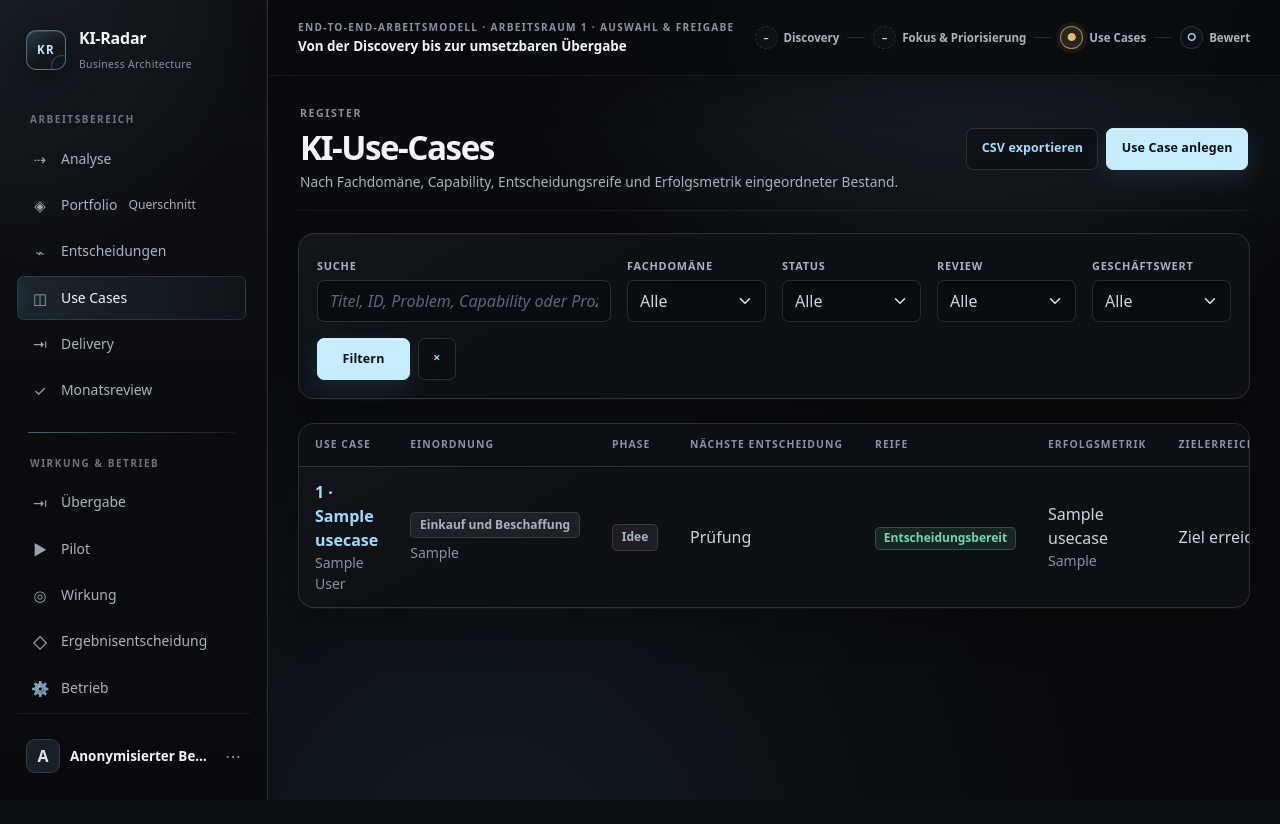
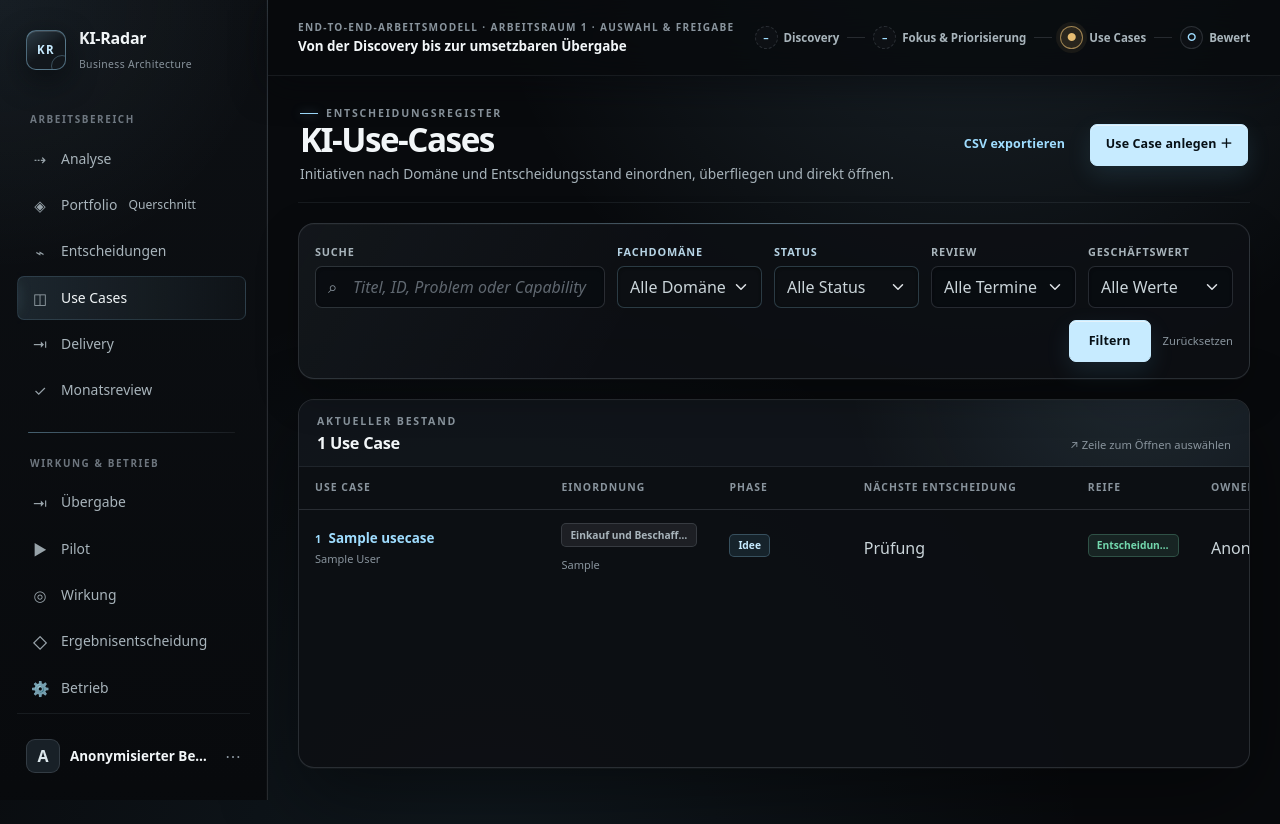
Before and after one commit to Satte882/KI-UseCase-Radar, a Django app: page /use-cases/ in a window 1280 px wide. Before the commit the page ends 800 px from the top, so only its background shows below. Run offline with Django 5.2, Linux system fonts and the light colour scheme; a user stored in the database is signed in; tables that the repository leaves empty hold one stand-in row (values such as "Sample post"); parts of the project's set-up code (start-up, migrations or seed data) failed here and were passed over.

Commit message:
Apply UI vNext across the application

```diff
--- a/templates/use_cases/list.html
+++ b/templates/use_cases/list.html
@@ -1,38 +1,114 @@
 {% extends "base.html" %}
+{% load static %}
 {% block title %}Use Cases – KI-Radar{% endblock %}
+{% block content_class %}use-case-register-page{% endblock %}
 {% block content %}
-<div class="page-header">
-  <div><div class="eyebrow mb-2">Register</div><h1 class="page-title">KI-Use-Cases</h1><p class="page-subtitle">Nach Fachdomäne, Capability, Entscheidungsreife und Erfolgsmetrik eingeordneter Bestand.</p></div>
-  <div class="d-flex gap-2"><a class="btn btn-outline-secondary" href="{% url 'use_cases:export_csv' %}">CSV exportieren</a>{% if can_create %}<a class="btn btn-primary" href="{% url 'use_cases:create' %}">Use Case anlegen</a>{% endif %}</div>
-</div>
+<section class="register-hero" aria-labelledby="register-title">
+  <div class="register-heading">
+    <div class="register-kicker"><span aria-hidden="true"></span> Entscheidungsregister</div>
+    <h1 class="page-title" id="register-title">KI-Use-Cases</h1>
+    <p class="page-subtitle">Initiativen nach Domäne und Entscheidungsstand einordnen, überfliegen und direkt öffnen.</p>
+  </div>
+  <div class="register-actions">
+    <a class="btn btn-outline-secondary register-export" href="{% url 'use_cases:export_csv' %}">CSV exportieren</a>
+    {% if can_create %}<a class="btn btn-primary" href="{% url 'use_cases:create' %}">Use Case anlegen <span aria-hidden="true">＋</span></a>{% endif %}
+  </div>
+</section>
 
-<div class="app-card mb-4">
-  <div class="card-body">
-    <form method="get" class="row g-3 align-items-end">
-      <div class="col-lg-4"><label class="form-label">Suche</label><input class="form-control" name="q" value="{{ request.GET.q }}" placeholder="Titel, ID, Problem, Capability oder Prozessbereich"></div>
-      <div class="col-md-4 col-lg-2"><label class="form-label">Fachdomäne</label><select class="form-select" name="business_domain"><option value="">Alle</option>{% for value,label in business_domain_choices %}<option value="{{ value }}" {% if request.GET.business_domain == value %}selected{% endif %}>{{ label }}</option>{% endfor %}</select></div>
-      <div class="col-md-4 col-lg-2"><label class="form-label">Status</label><select class="form-select" name="status"><option value="">Alle</option>{% for value,label in status_choices %}<option value="{{ value }}" {% if request.GET.status == value %}selected{% endif %}>{{ label }}</option>{% endfor %}</select></div>
-      <div class="col-md-4 col-lg-2"><label class="form-label">Review</label><select class="form-select" name="review_state"><option value="">Alle</option><option value="overdue" {% if request.GET.review_state == 'overdue' %}selected{% endif %}>Überfällig</option><option value="due_30" {% if request.GET.review_state == 'due_30' %}selected{% endif %}>In 30 Tagen</option><option value="missing" {% if request.GET.review_state == 'missing' %}selected{% endif %}>Ohne Termin</option></select></div>
-      <div class="col-md-4 col-lg-2"><label class="form-label">Geschäftswert</label><select class="form-select" name="business_value"><option value="">Alle</option>{% for value,label in level_choices %}<option value="{{ value }}" {% if request.GET.business_value == value %}selected{% endif %}>{{ label }}</option>{% endfor %}</select></div>
-      <div class="col-md-4 col-lg-2 d-flex gap-2"><button class="btn btn-primary flex-grow-1">Filtern</button><a class="btn btn-outline-secondary" href="{% url 'use_cases:list' %}">×</a></div>
-    </form>
+<section class="filter-deck" aria-label="Use Cases filtern">
+  <form method="get" class="register-filters">
+    <div class="filter-field filter-search">
+      <label class="form-label" for="filter-query">Suche</label>
+      <div class="search-control">
+        <span aria-hidden="true">⌕</span>
+        <input class="form-control" id="filter-query" name="q" value="{{ request.GET.q }}" placeholder="Titel, ID, Problem oder Capability">
+      </div>
+    </div>
+    <div class="filter-field filter-primary">
+      <label class="form-label" for="filter-domain">Fachdomäne</label>
+      <select class="form-select" id="filter-domain" name="business_domain">
+        <option value="">Alle Domänen</option>
+        {% for value,label in business_domain_choices %}<option value="{{ value }}" {% if request.GET.business_domain == value %}selected{% endif %}>{{ label }}</option>{% endfor %}
+      </select>
+    </div>
+    <div class="filter-field filter-primary">
+      <label class="form-label" for="filter-status">Status</label>
+      <select class="form-select" id="filter-status" name="status">
+        <option value="">Alle Status</option>
+        {% for value,label in status_choices %}<option value="{{ value }}" {% if request.GET.status == value %}selected{% endif %}>{{ label }}</option>{% endfor %}
+      </select>
+    </div>
+    <div class="filter-field">
+      <label class="form-label" for="filter-review">Review</label>
+      <select class="form-select" id="filter-review" name="review_state">
+        <option value="">Alle Termine</option>
+        <option value="overdue" {% if request.GET.review_state == 'overdue' %}selected{% endif %}>Überfällig</option>
+        <option value="due_30" {% if request.GET.review_state == 'due_30' %}selected{% endif %}>In 30 Tagen</option>
+        <option value="missing" {% if request.GET.review_state == 'missing' %}selected{% endif %}>Ohne Termin</option>
+      </select>
+    </div>
+    <div class="filter-field">
+      <label class="form-label" for="filter-value">Geschäftswert</label>
+      <select class="form-select" id="filter-value" name="business_value">
+        <option value="">Alle Werte</option>
+        {% for value,label in level_choices %}<option value="{{ value }}" {% if request.GET.business_value == value %}selected{% endif %}>{{ label }}</option>{% endfor %}
+      </select>
+    </div>
+    <div class="filter-actions">
+      <button class="btn btn-primary" type="submit">Filtern</button>
+      <a class="filter-reset" href="{% url 'use_cases:list' %}">Zurücksetzen</a>
+    </div>
+  </form>
+</section>
+
+<section class="register-results" aria-labelledby="results-title">
+  <div class="results-heading">
+    <div>
+      <div class="register-kicker">Aktueller Bestand</div>
+      <h2 id="results-title">{{ use_cases|length }} Use Case{{ use_cases|length|pluralize:"s" }}</h2>
+    </div>
+    <span class="results-hint"><span aria-hidden="true">↗</span> Zeile zum Öffnen auswählen</span>
   </div>
-</div>
-
-<div class="app-card table-card">
-  <div class="table-responsive"><table class="table table-hover align-middle">
-    <thead><tr><th>Use Case</th><th>Einordnung</th><th>Phase</th><th>Nächste Entscheidung</th><th>Reife</th><th>Erfolgsmetrik</th><th>Zielerreichung</th><th>Owner</th><th>Fällig</th></tr></thead>
-    <tbody>{% for item in use_cases %}<tr>
-      <td><a href="{{ item.get_absolute_url }}">{{ item.short_id }} · {{ item.title }}</a><div class="small text-muted">{{ item.business_unit }}</div></td>
-      <td><span class="badge badge-soft">{{ item.classification.get_business_domain_display }}</span>{% if item.classification.capability %}<div class="small text-muted mt-1">{{ item.classification.capability }}</div>{% endif %}</td>
-      <td><span class="badge badge-soft">{{ item.get_status_display }}</span></td>
-      <td>{{ item.decision_check.title }}</td>
-      <td><span class="badge state-{{ item.decision_check.state }}">{{ item.decision_check.state_label }}</span></td>
-      <td>{% if item.metric_name %}{{ item.metric_name }}<div class="small text-muted">{{ item.metric_unit }}</div>{% else %}<span class="text-muted">Nicht definiert</span>{% endif %}</td>
-      <td>{{ item.metric_result_label }}</td>
-      <td>{{ item.business_owner.get_display_name }}</td>
-      <td>{{ item.decision_due|date:"d.m.Y"|default:"–" }}</td>
-    </tr>{% empty %}<tr><td colspan="9" class="text-muted text-center py-5">Keine Use Cases gefunden.</td></tr>{% endfor %}</tbody>
-  </table></div>
-</div>
+  <div class="register-table-wrap" tabindex="0" aria-label="Use-Case-Tabelle, horizontal scrollbar">
+    <table class="table register-table align-middle">
+      <colgroup>
+        <col class="col-use-case"><col class="col-classification"><col class="col-phase">
+        <col class="col-decision"><col class="col-maturity"><col class="col-owner"><col class="col-due">
+      </colgroup>
+      <thead>
+        <tr>
+          <th scope="col">Use Case</th>
+          <th scope="col">Einordnung</th>
+          <th scope="col">Phase</th>
+          <th scope="col">Nächste Entscheidung</th>
+          <th scope="col">Reife</th>
+          <th scope="col">Owner</th>
+          <th scope="col">Fällig</th>
+        </tr>
+      </thead>
+      <tbody>
+        {% for item in use_cases %}
+        <tr class="use-case-row" tabindex="0" data-row-link="{{ item.get_absolute_url }}" aria-label="{{ item.short_id }} · {{ item.title }} öffnen">
+          <td>
+            <a class="use-case-row-link" href="{{ item.get_absolute_url }}"><span>{{ item.short_id }}</span>{{ item.title }}</a>
+            <div class="row-meta">{{ item.business_unit }}</div>
+          </td>
+          <td>
+            <span class="badge domain-badge">{{ item.classification.get_business_domain_display }}</span>
+            {% if item.classification.capability %}<div class="row-meta mt-1">{{ item.classification.capability }}</div>{% endif %}
+          </td>
+          <td><span class="badge phase-badge">{{ item.get_status_display }}</span></td>
+          <td class="decision-cell">{{ item.decision_check.title }}</td>
+          <td><span class="badge state-{{ item.decision_check.state }}">{{ item.decision_check.state_label }}</span></td>
+          <td class="owner-cell">{{ item.business_owner.get_display_name }}</td>
+          <td class="due-cell">{% if item.decision_due %}<time datetime="{{ item.decision_due|date:'Y-m-d' }}">{{ item.decision_due|date:"d.m.Y" }}</time>{% else %}–{% endif %}</td>
+        </tr>
+        {% empty %}
+        <tr class="empty-row"><td colspan="7">Keine Use Cases gefunden.<span>Filter zurücksetzen oder Suchbegriff anpassen.</span></td></tr>
+        {% endfor %}
+      </tbody>
+    </table>
+  </div>
+</section>
 {% endblock %}
+{% block extra_js %}<script src="{% static 'js/ui-vnext.js' %}" defer></script>{% endblock %}
```
